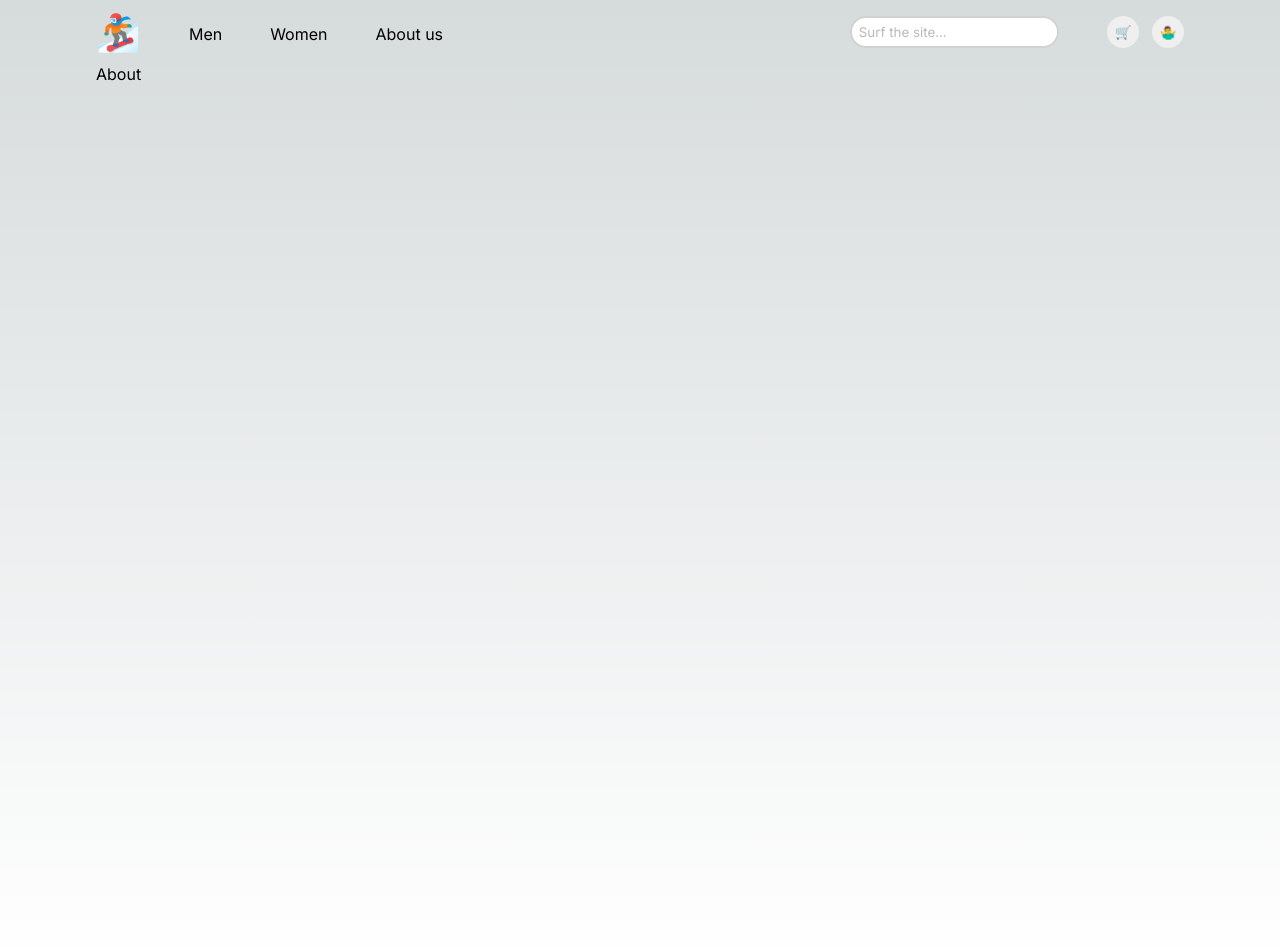
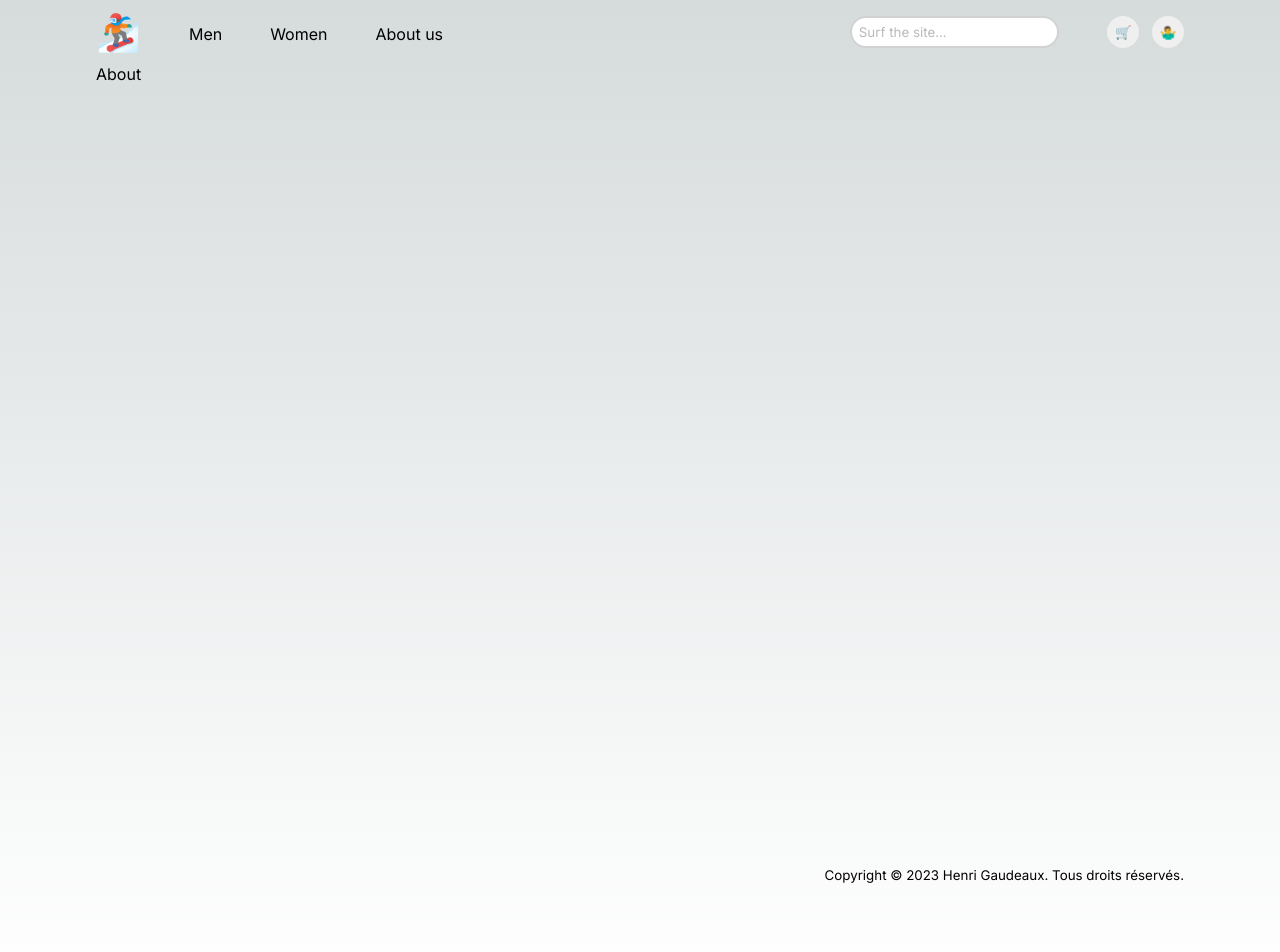
Before and after one commit to Tirlipinpin/e-glide, a Next.js app: page /en/about-us in a window 1280 px wide. Shown: the top 952 px of the page. Built offline with nearby package versions, Linux system fonts and the light colour scheme.

Commit message:
:sparkles: add footer

```diff
--- a/src/app/[lng]/layout.tsx
+++ b/src/app/[lng]/layout.tsx
@@ -2,6 +2,7 @@ import { FC, ReactNode } from 'react'
 import { Inter } from 'next/font/google'
 import { Params } from 'next/dist/shared/lib/router/utils/route-matcher'
 
+import { Footer } from '@/components/footer/footer'
 import { Navbar } from '@/components/navbar/navbar'
 
 import './globals.css'
@@ -24,6 +25,7 @@ const RootLayout: FC<IRootLayoutProps> = ({ children, params }) => {
       <body className={inter.className}>
         <Navbar lng={params.lng} />
         {children}
+        <Footer />
       </body>
     </html>
   )
--- /dev/null
+++ b/src/components/footer/footer.module.scss
@@ -0,0 +1,3 @@
+.footer {
+  text-align: end;
+}
--- /dev/null
+++ b/src/components/footer/footer.tsx
@@ -0,0 +1,11 @@
+import { FC } from 'react'
+
+import styles from './footer.module.scss'
+
+export const Footer: FC<{}> = () => {
+  return (
+    <footer className={styles.footer}>
+      <small>Copyright © 2023 Henri Gaudeaux. Tous droits réservés.</small>
+    </footer>
+  )
+}
```
